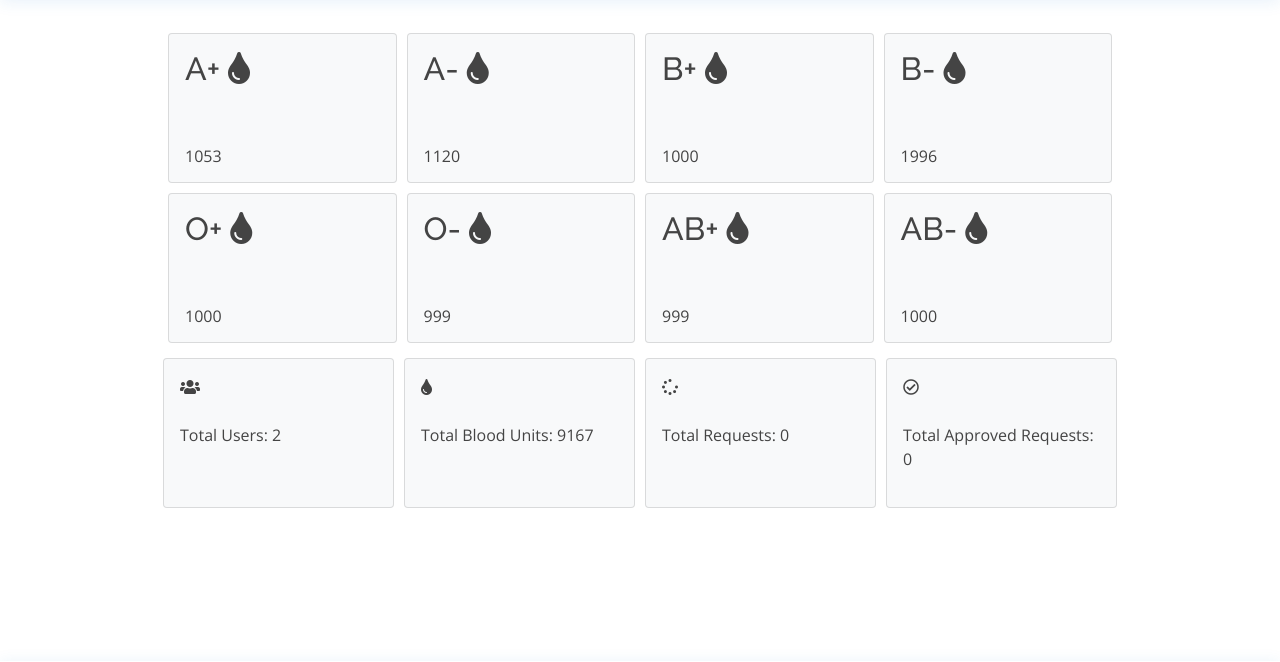
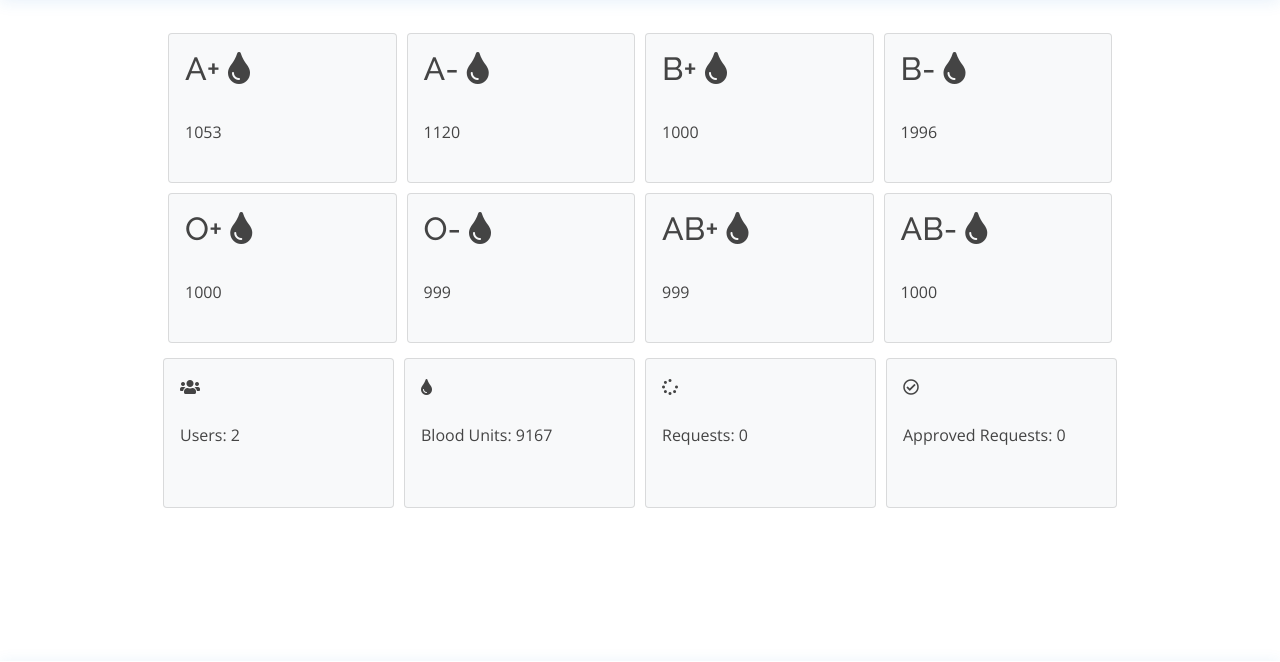
Before and after one commit to pateladitya17/internship-project, a Django app: page /admin_home in a window 1280 px wide. Shown: the part 125-787 px from the top of the page. Run offline with Django 5.2, Linux system fonts and the light colour scheme; a user stored in the database is signed in; data comes from the database, SQL or seed files in the repository; both versions use the stored data as it was after the commit; data that the repository does not hold is empty; some libraries are stand-ins or nearby versions.

Commit message:
[FIX]- margin of admin page

```diff
--- a/blood_bank_management_system/raktkosh/templates/admin_donation.html
+++ b/blood_bank_management_system/raktkosh/templates/admin_donation.html
@@ -18,7 +18,7 @@
    </head>
 <br><br>
 <div class="container">
-    <H4 class="text-center">BLOOD DONATION DETAILS</H4><br>
+    <H4 class="text-center" style="margin-top: 19%;">BLOOD DONATION DETAILS</H4><br>
     <table class="table table-light table-hover table-bordered table-striped">
         <thead class="bg-info">
             <tr>
--- a/blood_bank_management_system/raktkosh/templates/admin_home.html
+++ b/blood_bank_management_system/raktkosh/templates/admin_home.html
@@ -11,7 +11,7 @@
                 <div class="card-body">
                     <div class="blood">
                         <h2>{{ category.name }} <i class="fas fa-tint"></i></h2>
-                    </div><br><br>
+                    </div><br>
                     <div>
                         {% for stock in stocks %}
                             {% if stock.bloodgroup == category.name %}
@@ -33,7 +33,7 @@
                         <i class="fas fa-users"></i>
                     </div><br>
                     <div>
-                        Total Users: {{ total_donors }}
+                        Users: {{ total_donors }}
                     </div>
                 </div>
             </div>
@@ -45,7 +45,7 @@
                         <i class="fas fa-tint"></i>
                     </div><br>
                     <div>
-                        Total Blood Units: {{ total_blood_units }}
+                        Blood Units: {{ total_blood_units }}
                     </div>
                 </div>
             </div>
@@ -57,7 +57,7 @@
                         <i class="fas fa-spinner"></i>
                     </div><br>
                     <div>
-                        Total Requests: {{ total_requests }}
+                        Requests: {{ total_requests }}
                     </div>
                 </div>
             </div>
@@ -69,7 +69,7 @@
                         <i class="far fa-check-circle"></i>
                     </div><br>
                     <div>
-                        Total Approved Requests: {{ total_approved_requests }}
+                        Approved Requests: {{ total_approved_requests }}
                     </div>
                 </div>
             </div>
```
Also changed, not shown: blood_bank_management_system/db.sqlite3.
